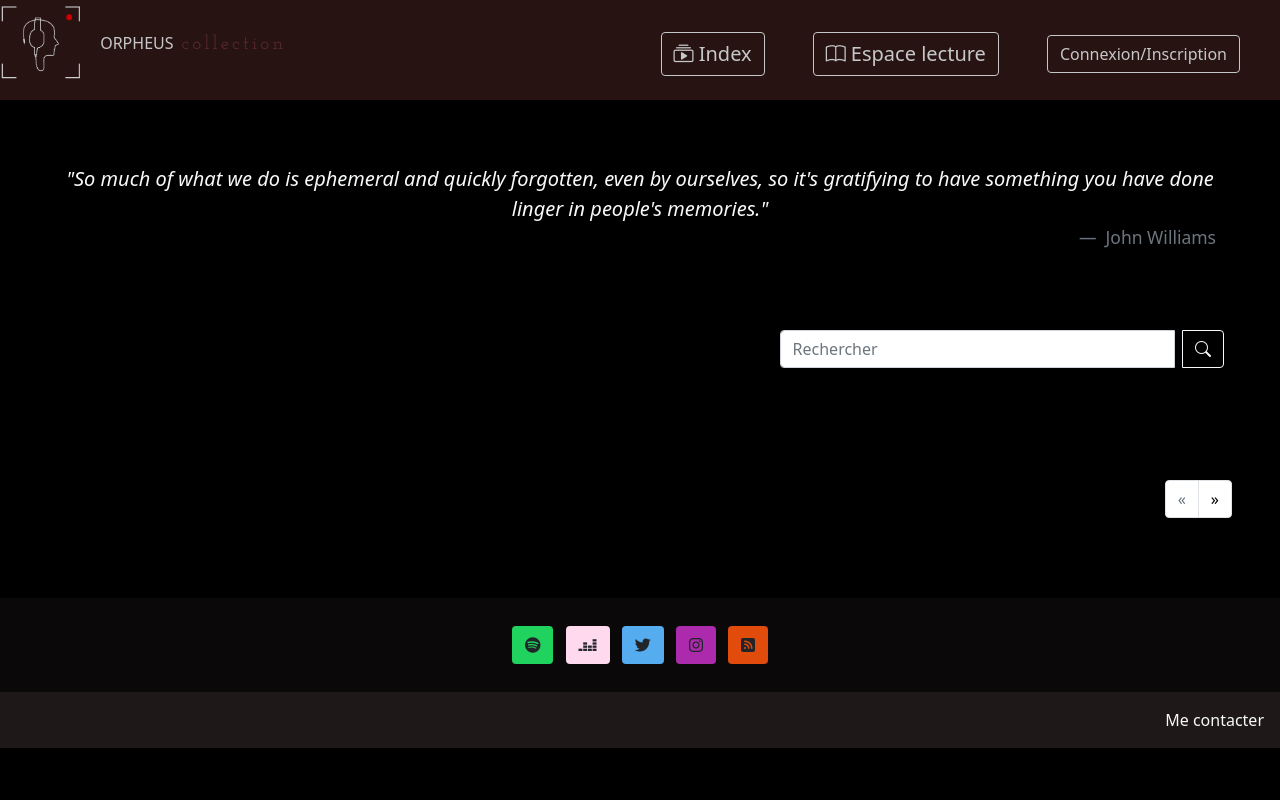
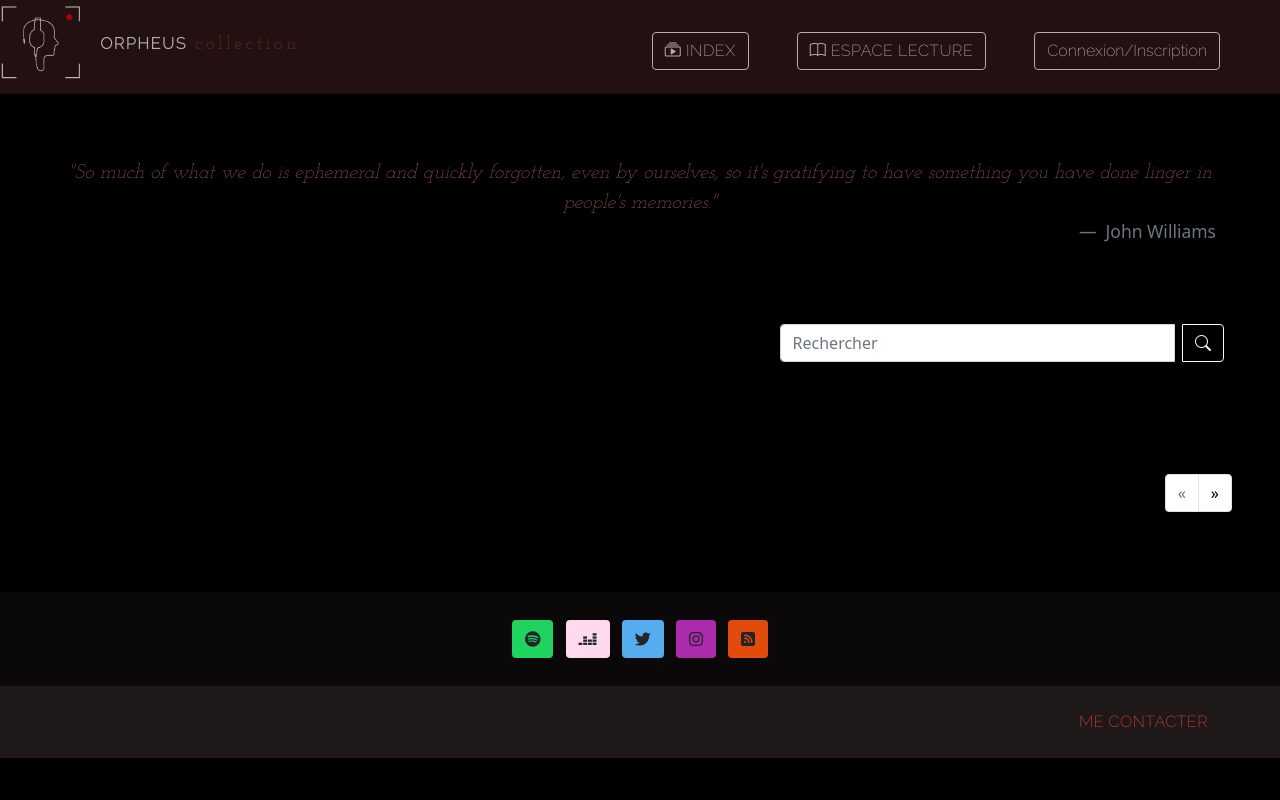
Before and after one commit to bakhtaouiines/Projet_Titre_Pro, a PHP site: page /OSTIndex.php in a window 1280 px wide. Run offline with PHP 8.4, Linux system fonts and the light colour scheme; data that the repository does not hold is empty; some libraries are stand-ins or nearby versions; some web fonts are replaced.

Commit message:
modif css

```diff
--- a/OSTIndex.php
+++ b/OSTIndex.php
@@ -5,7 +5,7 @@ require_once 'controllers/ostIndexCtrl.php';
 <div class="container-fluid p-5">
     <figure class="text-center p-3">
         <blockquote class="blockquote fs-5 lead">
-            <p class="fst-italic text-light">
+            <p class="quote fst-italic">
                 "So much of what we do is ephemeral and quickly forgotten, even by ourselves, so it's gratifying to have something you have done linger in people's memories."
             <figcaption class="blockquote-footer text-end">
                 John Williams
--- a/assets/style/style.css
+++ b/assets/style/style.css
@@ -1,12 +1,49 @@
     @import url('https://fonts.googleapis.com/css2?family=Life+Savers&display=swap');
     @import url('https://fonts.googleapis.com/css2?family=Josefin+Slab:wght@100;300;500&display=swap');
+    @import url('https://fonts.googleapis.com/css2?family=Raleway:wght@200&display=swap');
     body {
         background-color: #000000;
     }
 
+    .quote {
+        color: rgb(141, 76, 76);
+        font-family: 'Josefin Slab', serif;
+    }
+
+    .contact {
+        font-family: 'Raleway', sans-serif;
+        letter-spacing: 0.03rem;
+        color: rgb(218, 64, 64);
+    }
+
+    .contact:hover {
+        color: rgb(119, 88, 88);
+        transition: color 0.2s;
+    }
+
     .navbar {
         background: rgb(51, 24, 24);
-        opacity: 0.8;
+        opacity: 0.7;
+    }
+
+    .navbar-collapse {
+        margin-right: 20px;
+        font-family: 'Raleway', sans-serif;
+        letter-spacing: 0.03rem;
+    }
+
+    .dropdown-item {
+        color: rgb(129, 44, 44);
+        font-weight: bolder;
+    }
+
+    .helloUser {
+        color: rgb(218, 64, 64);
+    }
+
+    .helloUser:hover {
+        color: rgb(119, 88, 88);
+        transition: color 0.2s;
     }
     /* Popup container */
 
@@ -68,6 +105,12 @@
         to {
             opacity: 1;
         }
+    }
+
+    #title {
+        font-family: 'Raleway', sans-serif;
+        font-weight: bolder;
+        letter-spacing: .1rem;
     }
 
     #subtitle,
@@ -230,23 +273,21 @@
 
     .avatar-toggle:hover {
         cursor: pointer;
-        transform: scale(1.5);
-        /* (150% zoom)*/
+        transform: scale(1.2);
+        /* (120% zoom)*/
     }
     /* contact */
 
     .wrapper {
         max-width: 850px;
         margin: 50px auto;
-        height: 600px;
-        background-color: #FFF;
+        background-color: #4d4646;
         overflow: hidden;
         box-shadow: 5px 25px 35px #3535356b
     }
 
     .wrapper .bg-red {
         background-color: #1a1e21;
-        height: 100%;
         width: 40%;
         padding-top: 40px;
         padding-left: 50px;
--- a/controllers/articleCtrl.php
+++ b/controllers/articleCtrl.php
@@ -18,13 +18,11 @@ $articleInfo = $article->getArticleInfo();
  * Création d'un commentaire et son affichage
  */
 $comment = new Comment();
-$commentList = $comment->getCommentsList($idArticle);
 $commentForm = new Form();
 /**
  *  Vérifications du formulaire d'écriture de commentaire
  */
 if (isset($_POST['submitComment'])) {
-    $content = '';
     //Je récupère les données du formulaire
     if (isset($_POST['content'])) {
         $content = ($_POST['content']);
@@ -42,3 +40,6 @@ if (isset($_POST['submitComment'])) {
         echo 'Une erreur a été identifié.';
     }
 }
+
+$commentList = $comment->getCommentsList($idArticle);
+var_dump($idArticle);
--- a/controllers/userSettingsCtrl.php
+++ b/controllers/userSettingsCtrl.php
@@ -181,7 +181,7 @@ if (isset($_POST['deleteProfile'])) {
         $delete = new User();
         $delete->id = htmlspecialchars($_GET['userID']);
         $deleteProfile = $delete->deleteProfile();
-        // si tout est ok, on redirige vers la page de la liste des miniposts
+        // si tout est ok, on redirige vers la page d'accueil
         header('Location: index.php');
     }
 }
--- a/parts/footer.php
+++ b/parts/footer.php
@@ -1,7 +1,6 @@
 <!-----------------------------------------------------------footer------------------------------------------->
 
 <footer class="text-white" style="background-color: #0a0808;">
-
     <div class="container-fluid text-center p-4 pb-0">
         <!-- Section: Social media -->
         <section class="mb-4">
@@ -17,8 +16,8 @@
             <a class="btn btn-floating m-1" style="background-color: #E14B0C;" href="#!" role="button"><i class="fas fa-rss-square"></i></a>
         </section>
     </div>
-    <div class="p-3" style="background-color: #1f1818">
-        <a href="../contact.php" class="d-flex justify-content-end text-decoration-none link-light">Me contacter</a>
+    <div class="p-4" style="background-color: #1f1818">
+        <a href="../contact.php" class="contact d-flex justify-content-end text-decoration-none text-uppercase me-5">Me contacter</a>
     </div>
     <a href="#" id="scroll" style="display: none;">
 </footer>
--- a/parts/header.php
+++ b/parts/header.php
@@ -33,11 +33,11 @@ require_once 'controllers/headerCtrl.php';
             </button>
             <div class="collapse navbar-collapse justify-content-end" id="navbarScroll">
                 <ul class="navbar-nav mb-lg-0 my-2">
-                    <div class="d-flex align-items-center">
-                        <a href="OSTIndex.php" class="btn btn-outline-light fs-5 rounded me-5 bi bi-collection-play" type="button" title="index"> Index</a>
+                    <div class="d-flex align-items-center text-uppercase">
+                        <a href="OSTIndex.php" class="btn btn-outline-light rounded me-5 bi bi-collection-play" type="button" title="index"> Index</a>
                         <!-- bouton d'accès aux articles -->
                         <li class="nav-item me-5">
-                            <a href="../articlelist.php" role="button" class="btn btn-outline-light fs-5 bi bi-book" id="otherContent" role="button" aria-expanded="false"> Espace lecture</a>
+                            <a href="../articlelist.php" role="button" class="btn btn-outline-light bi bi-book" id="otherContent" role="button" aria-expanded="false"> Espace lecture</a>
                         </li>
                         <!-- A afficher lorsque l'administrateur est connecté
                          <a class="btn btn-outline-light" href="adminSettings.php">Gestion du site</a> -->
@@ -49,17 +49,14 @@ require_once 'controllers/headerCtrl.php';
                         ?>
                             <!-- Menu déroulant item -->
                             <li class="nav-item dropdown me-5">
-                                <button class="btn btn-outline-light bi bi-grid-3x3-gap fs-3" data-bs-toggle="dropdown" aria-expanded="false"></button>
-                                <ul class="dropdown-menu dropdown-menu-end bg-dark text-center">
-                                    <a class="dropdown-item text-white" href="playlistList.php">Playlists</a>
-                                    <a class="dropdown-item text-white" href="miniPostList.php">Mini-Post</a>
-                                    <a class="dropdown-item text-white" href="">Articles</a>
+                                <i class="bi bi-menu-app fs-3 text-white" type="button" data-bs-toggle="dropdown" aria-expanded="false"></i>
+                                <ul class="dropdown-menu dropdown-menu-end bg-dark text-center text-uppercase">
+                                    <a class="dropdown-item" href="playlistList.php">Playlists</a>
+                                    <a class="dropdown-item" href="miniPostList.php">Mini-Post</a>
+                                    <a class="dropdown-item" href="">Articles</a>
                                 </ul>
                             </li>
-                            <!-- bouton accès listes d'écoute -->
-                            <a class="btn btn-outline-light me-5 px-2 bi bi-music-player fs-3" href="playlistList.php" role="button"></a>
                             <!-- Menu déroulant utilisateur -->
-
                             <li class="nav-item dropdown">
                                 <div class="avatar-toggle dropdown-toggle" data-bs-toggle="dropdown" aria-expanded="false">
                                     <!-- si l'image existe, on l'affiche -->
@@ -76,14 +73,14 @@ require_once 'controllers/headerCtrl.php';
                                     }
                                     ?>
                                 </div>
-                                <ul class="dropdown-menu dropdown-menu-end bg-dark">
-                                    <li class="dropdown-item text-white bg-dark">Hello <?= $_SESSION['user']['pseudo'] ?>
+                                <ul class="dropdown-menu dropdown-menu-end bg-dark p-3">
+                                    <li class="helloUser dropdown-item bg-dark">Hello <?= $_SESSION['user']['pseudo'] ?>
                                     </li>
-                                    <a href="profilPage.php?userID=<?= $_SESSION['user']['pseudo'] ?>" class="dropdown-item text-white" href="<?= $_SESSION['user']['pseudo'] ?>">Mon profil</a>
-                                    <a class="dropdown-item text-white" href="userSettings.php?userID=<?= $_SESSION['user']['pseudo'] ?>">Éditer mon profil</a>
-                                    <li><a class="dropdown-item text-white" href="playlistCreation.php">Créer une playlist</a></li>
-                                    <li><a class="dropdown-item text-white" href="miniPostCreation.php">Créer un mini-post</a></li>
-                                    <li><a class="dropdown-item text-white" href="?action=disconnect">Me déconnecter</a></li>
+                                    <a href="profilPage.php?userID=<?= $_SESSION['user']['pseudo'] ?>" class="dropdown-item" href="<?= $_SESSION['user']['pseudo'] ?>">Mon profil</a>
+                                    <a class="dropdown-item" href="userSettings.php?userID=<?= $_SESSION['user']['pseudo'] ?>">Éditer mon profil</a>
+                                    <li><a class="dropdown-item" href="playlistCreation.php">Créer une playlist</a></li>
+                                    <li><a class="dropdown-item" href="miniPostCreation.php">Créer un mini-post</a></li>
+                                    <li><a class="dropdown-item" href="?action=disconnect">Me déconnecter</a></li>
                                 </ul>
                             </li>
 
--- a/userSettings.php
+++ b/userSettings.php
@@ -1,6 +1,6 @@
 <?php
-include 'parts/header.php';
-require_once 'controllers/userSettingsCtrl.php' ?>
+$controllers = 'controllers/userSettingsCtrl.php';
+include 'parts/header.php';?>
 
 <div class="container bg-dark border border-secondary rounded text-light my-5 p-5">
 
```
